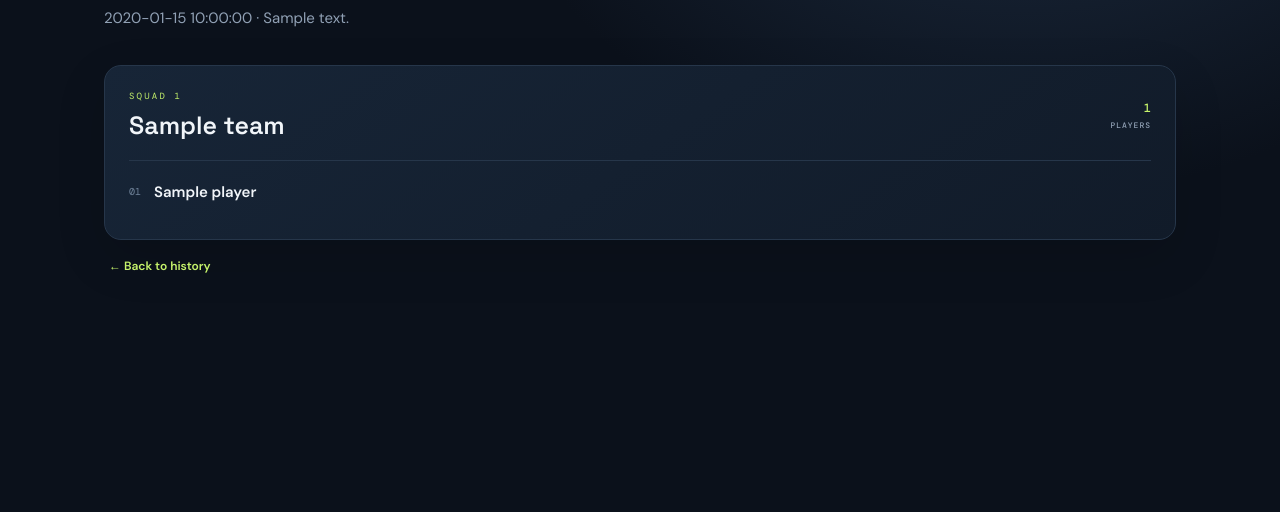
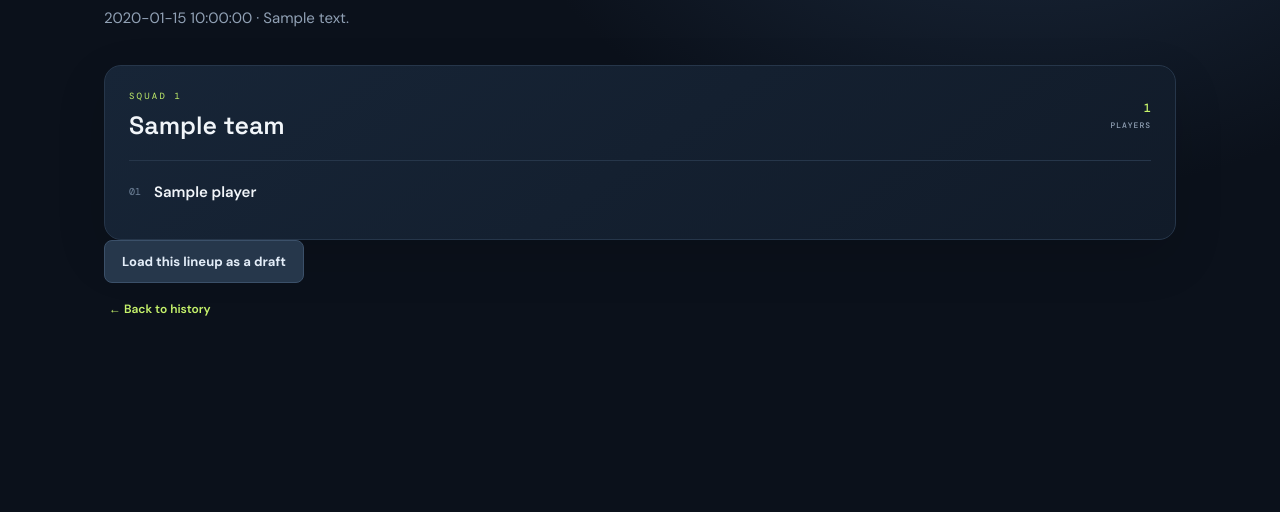
Before and after one commit to Hyagreev14/basketball-teams, a Flask app: template templates/history_detail.html in a window 1280 px wide. Shown: the part 220-732 px from the top of the page. Run offline with Flask 3, Linux system fonts and the light colour scheme; the visitor is signed in with stand-in values (Sample User, id 1); tables that the repository leaves empty hold one stand-in row (values such as "Sample post"); the template is opened without the code that fills it: most values are stand-ins (such as "Sample title", 1, 10 or a date in 2020).

Commit message:
fix: complete v1 admin and editor workflows

```diff
--- a/templates/history_detail.html
+++ b/templates/history_detail.html
@@ -1,3 +1,3 @@
 {% extends "base.html" %}{% block title %}Historical teams{% endblock %}
 {% block content %}<section class="page-head"><p class="eyebrow">ARCHIVE · SNAPSHOT #{{ entry.id }}</p><h1>Past <em>lineup.</em></h1><p class="muted">{{ entry.published_at }} · {{ entry.note or 'No note' }}</p></section>
-<div class="team-grid">{% for name, players in teams.items() %}<section class="team-card"><div class="team-heading"><div><p class="eyebrow">SQUAD {{ loop.index }}</p><h2>{{ name }}</h2></div><span class="count">{{ players|length }} <small>PLAYERS</small></span></div><ol class="roster">{% for p in players %}<li><span class="player-number">{{ "%02d"|format(loop.index) }}</span>{{ p }}</li>{% else %}<li class="empty">No players</li>{% endfor %}</ol></section>{% endfor %}</div><p><a class="text-button" href="{{ url_for('history') }}">← Back to history</a></p>{% endblock %}
+<div class="team-grid">{% for name, players in teams.items() %}<section class="team-card"><div class="team-heading"><div><p class="eyebrow">SQUAD {{ loop.index }}</p><h2>{{ name }}</h2></div><span class="count">{{ players|length }} <small>PLAYERS</small></span></div><ol class="roster">{% for p in players %}<li><span class="player-number">{{ "%02d"|format(loop.index) }}</span>{{ p }}</li>{% else %}<li class="empty">No players</li>{% endfor %}</ol></section>{% endfor %}</div>{% if current_user and current_user.role == 'admin' %}<form method="post" action="{{ url_for('restore_history',history_id=entry.id) }}" class="restore-form"><input type="hidden" name="_csrf" value="{{ csrf_token() }}"><button class="btn secondary">Load this lineup as a draft</button></form>{% endif %}<p><a class="text-button" href="{{ url_for('history') }}">← Back to history</a></p>{% endblock %}
```
